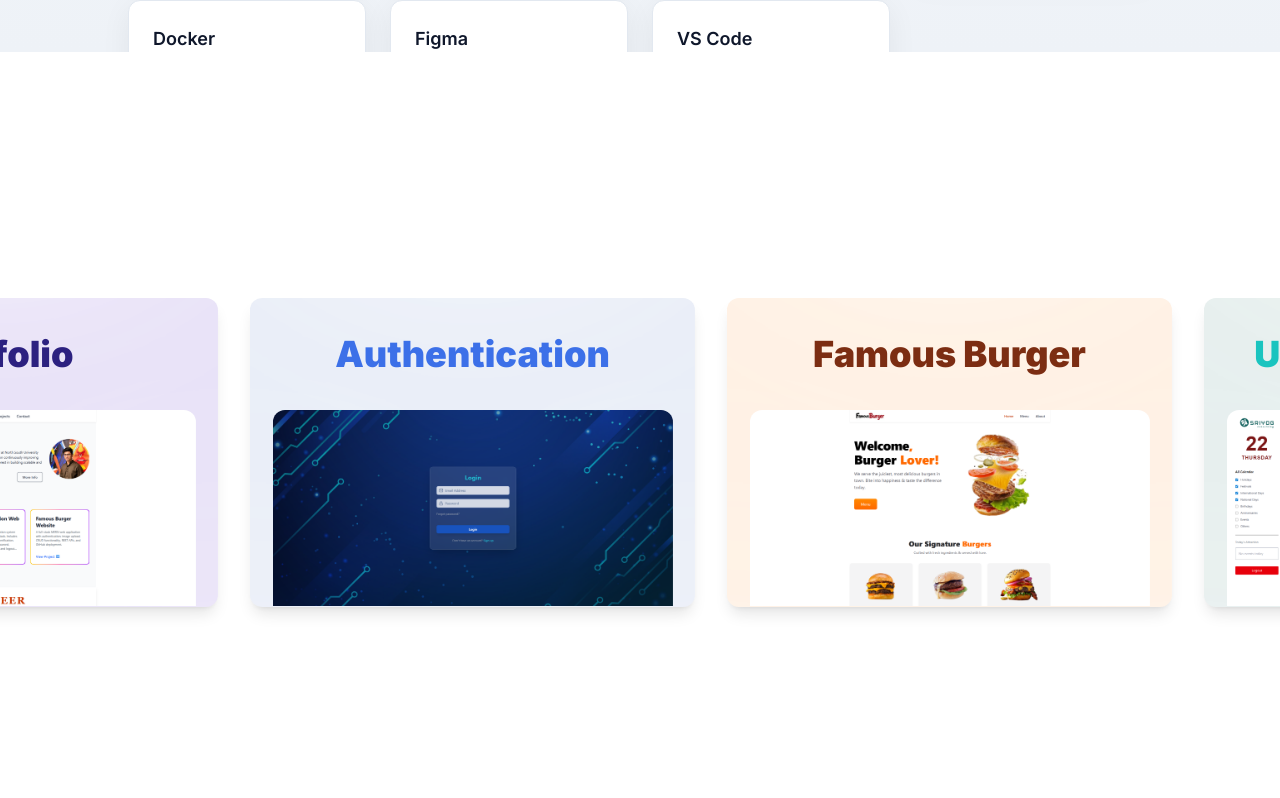
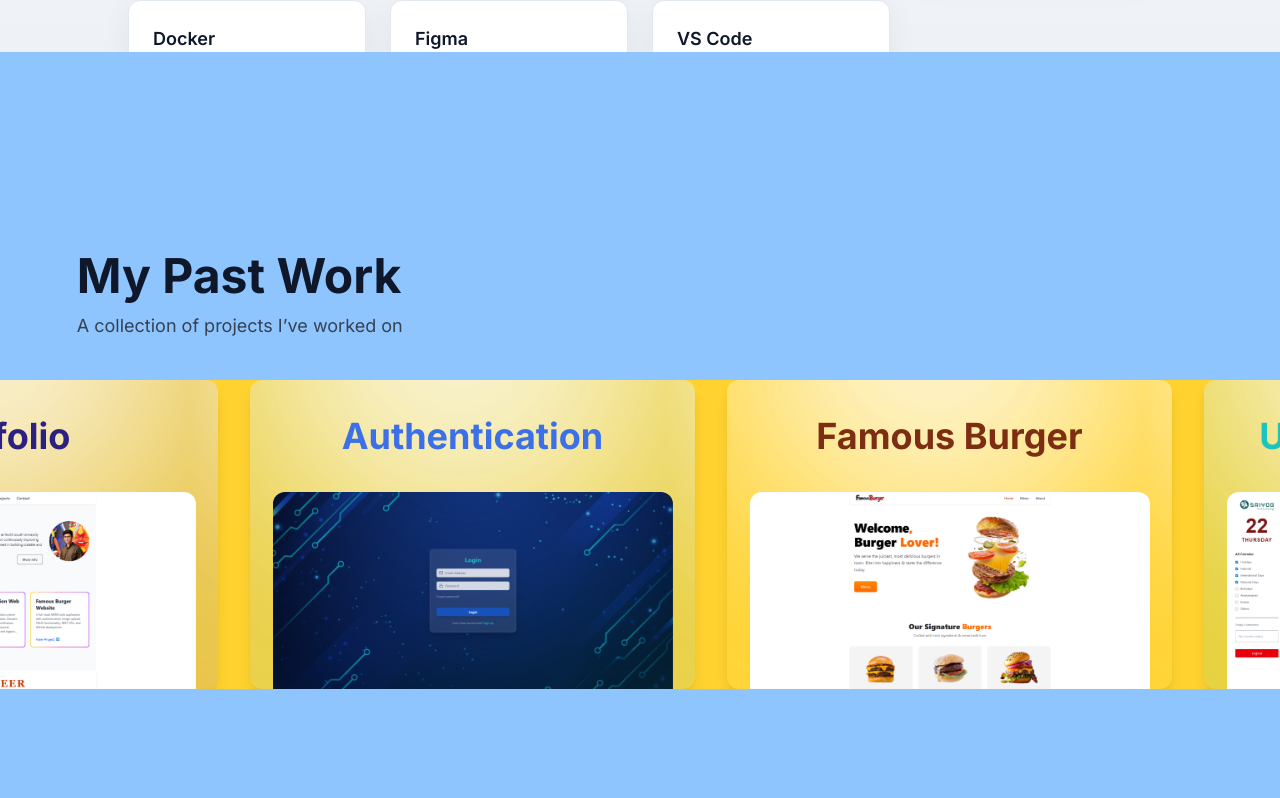
Before and after one commit to tanveera2001/portfolio-nextjs, a Next.js app: page / in a window 1280 px wide. Shown: the part 1548-2346 px from the top of the page. Built offline with nearby package versions, Linux system fonts and the light colour scheme.

Commit message:
Update Featured Project section

```diff
--- a/src/components/FeaturedProject.tsx
+++ b/src/components/FeaturedProject.tsx
@@ -1,115 +1,45 @@
+import { projectCards } from "@/data";
 import { motion, useTransform, useScroll } from "framer-motion";
 import { useRef } from "react";
+import ProjectCard from "./ProjectCard";
 
 const FeaturedProject = () => {
-  return (
-      <HorizontalScrollCarousel />
-  );
-};
-
-const HorizontalScrollCarousel = () => {
   const targetRef = useRef<HTMLDivElement | null>(null);
-  const { scrollYProgress } = useScroll({
-    target: targetRef,
-  });
+  const { scrollYProgress } = useScroll({ target: targetRef });
 
   const x = useTransform(scrollYProgress, [0, 1], ["5%", "-70%"]);
 
   return (
-    <section ref={targetRef} className="relative h-[300vh] bg-white">
-      <div className="sticky top-0 flex h-screen items-center overflow-hidden">
+    <div ref={targetRef} className="relative h-[200vh] bg-blue-300">
+
+      {/* STICKY SCREEN */}
+      <div className="sticky top-0 h-screen flex flex-col ">
+
+        {/*HEADING CONTAINER */}
+        <div className="pt-50 pb-10 pl-[6%] shrink-0">
+          <h2 className="text-5xl font-bold">
+            My Past Work
+          </h2>
+          <p className="mt-3 text-lg text-gray-700">
+            A collection of projects I’ve worked on
+          </p>
+        </div>
+
+        {/* CARD SCROLL CONTAINER */}
+        <div className="flex items-center overflow-hidden bg-amber-300">
         <motion.div style={{ x }} className="flex gap-8">
-          {cards.map((card) => {
-            return <Card card={card} key={card.id} />;
+
+          {/* SINGLE PROJECT CARD */}
+          {projectCards.map((projectCard) => {
+            return <ProjectCard key={projectCard.id} projectCard={projectCard} />
           })}
+
         </motion.div>
+        </div>
+
       </div>
-    </section>
+    </div>
   );
 };
 
-const Card = ({ card }: { card: CardType }) => {
-  return (
-    <div
-      className="relative overflow-hidden bg-[#FFF4F7] rounded-xl shadow-lg"
-      style={{ width: "445px", height: "309px" }}
-    >
-      {/* MAIN CARD IMAGE */}
-      <img
-        src={card.url}
-        alt={card.title}
-        className="w-full h-full object-cover"
-      />
-
-      {/* CARD TITLE */}
-      <div className="absolute top-0 left-0 w-full h-28 z-10 grid place-content-center px-4">
-        <p
-          className="
-            p-2
-            text-2xl md:text-4xl
-            font-black
-            text-center
-            rounded-md
-          "
-          style={{ color: card.titleColor }} // 👈 MAGIC HERE
-        >
-          {card.title}
-        </p>
-      </div>
-
-      {/* OVERLAY IMAGE */}
-      <img
-        src={card.overlayUrl}
-        alt={`${card.title} overlay`}
-        className="absolute top-28 left-1/2 -translate-x-1/2 w-100 h-auto pointer-events-none rounded-t-xl"
-      />
-    </div>
-  );
-};
 export default FeaturedProject;
-
-type CardType = {
-  url: string;
-  overlayUrl: string;
-  title: string;
-  titleColor: string;   // 👈 NEW
-  id: number;
-};
-
-const cards: CardType[] = [
-  {
-    url: "/images/intrinsic-light.png",
-    overlayUrl: "/images/portfolio.png",
-    title: "Portfolio",
-    titleColor: "#2c2180",
-    id: 1,
-  },
-  {
-    url: "/images/whalesync-light.png",
-    overlayUrl: "/images/authentication.png",
-    title: "Authentication",
-    titleColor: "#3c70e8",
-    id: 5,
-  },
-  {
-    url: "/images/shimmer-light.png",
-    overlayUrl: "/images/famous-burger.png",
-    title: "Famous Burger",
-    titleColor: "#7C2D12",
-    id: 4,
-  },
-  {
-    url: "/images/pave-light.png",
-    overlayUrl: "/images/universal-calendar.png",
-    title: "Universal Calendar",
-    titleColor: "#1ac4bf",
-    id: 2,
-  },
-  {
-    url: "/images/hotplate-light.png",
-    overlayUrl: "/images/kopila-clinic-dashboard.png",
-    title: "Dashboard",
-    titleColor: "#d44339",
-    id: 6,
-  },
-];
--- /dev/null
+++ b/src/components/ProjectCard.tsx
@@ -0,0 +1,19 @@
+import { projectcardType } from "@/data";
+
+const ProjectCard = ({ projectCard }: { projectCard: projectcardType }) => {
+    return (
+        <div className="relative overflow-hidden rounded-xl shadow-lg" style={{ width: "445px", height: "309px",  backgroundImage: `url(${projectCard.url})`}}>
+
+        {/* CARD TITLE */}
+        <div className="absolute top-0 left-0 w-full h-28 z-10 grid place-content-center px-4">
+            <p className="p-2 text-2xl md:text-4xl font-bold text-center" style={{ color: projectCard.titleColor }}>{projectCard.title}</p>
+        </div>
+
+        {/* OVERLAY IMAGE */}
+        <img src={projectCard.overlayUrl} alt={`${projectCard.title} overlay`} className="absolute top-28 left-1/2 -translate-x-1/2 w-100 h-auto pointer-events-none rounded-t-xl" />
+
+        </div>
+    );
+};
+
+export default ProjectCard;
--- a/src/data.ts
+++ b/src/data.ts
@@ -37,7 +37,16 @@
 ]
 
 
-const cards: CardType[] = [
+
+export type projectcardType = {
+  url: string;
+  overlayUrl: string;
+  title: string;
+  titleColor:string;
+  id: number;
+}
+
+export const projectCards: projectcardType[] = [
   {
     url: "/images/intrinsic-light.png",
     overlayUrl: "/images/portfolio.png",
@@ -74,4 +83,3 @@
     id: 6,
   },
 ];
-export { cards };
```
